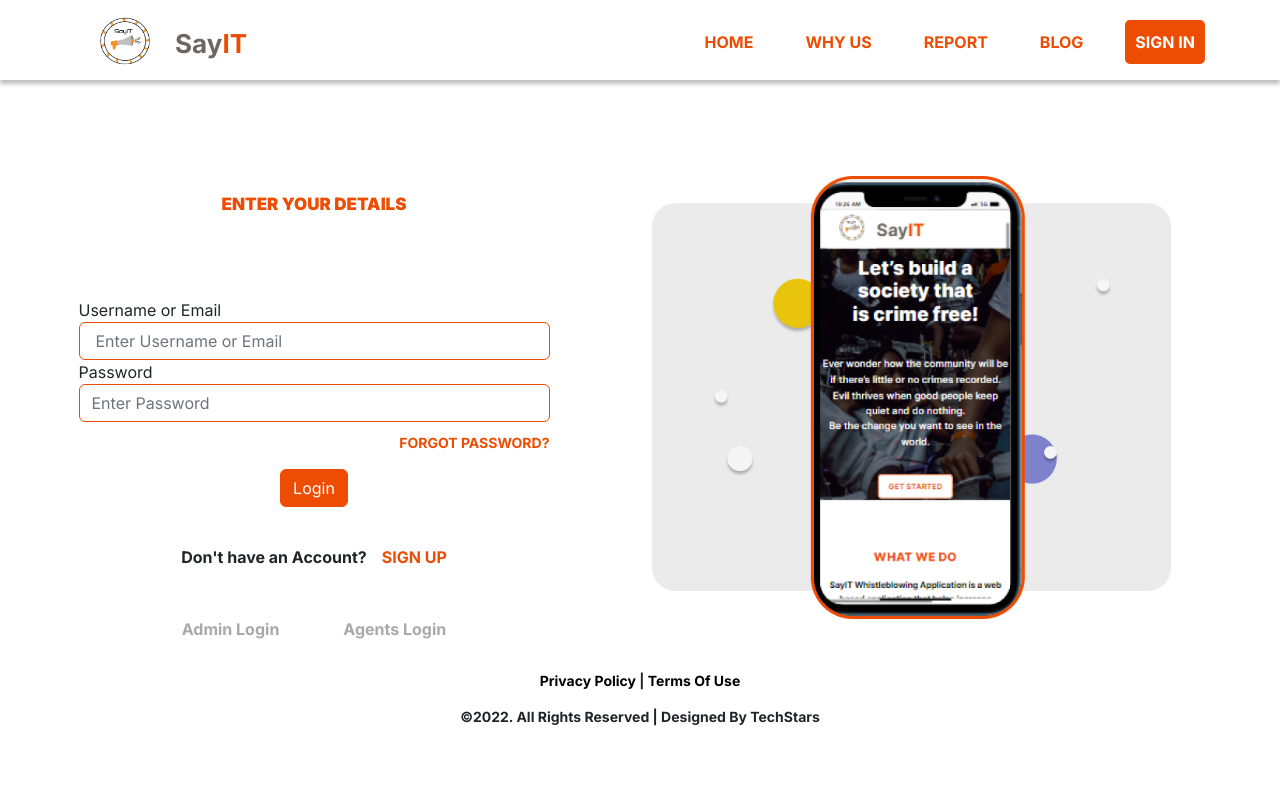
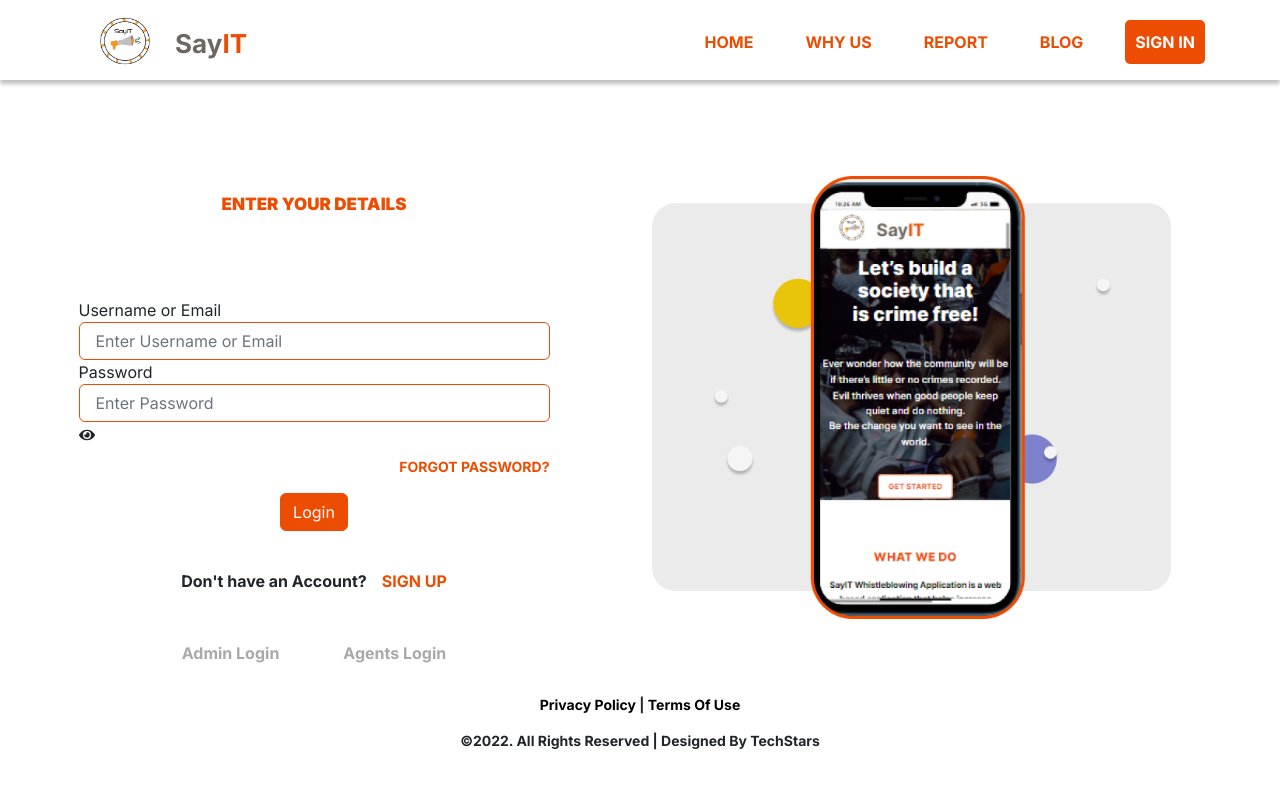
Before and after one commit to godswilludoh/SayIT-React, a React (Create React App) app: page /login in a window 1280 px wide. Shown: the top 788 px of the page. Built offline with nearby package versions, Linux system fonts and the light colour scheme.

Commit message:
worked on get current user

```diff
--- a/src/components/forms/loginform/LoginForm.js
+++ b/src/components/forms/loginform/LoginForm.js
@@ -1,4 +1,4 @@
-import React, { useEffect, useState } from 'react';
+import React, { useState } from 'react';
 import { Formik, Form } from 'formik';
 import TextField from '../TextField';
 import * as Yup from 'yup';
@@ -7,22 +7,29 @@ import 'react-toastify/dist/ReactToastify.css';
 import AdditionalInfo from './AdditionalInfo';
 import { useNavigate } from 'react-router-dom';
 import axios from 'axios';
-import { Link } from "react-router-dom";
+import { Link } from 'react-router-dom';
+import { useAuth } from '../../../components/hooks/useAuth';
+import { FaEye } from 'react-icons/fa';
+import { FaEyeSlash } from 'react-icons/fa';
 
 const SignupForm = () => {
 	const navigate = useNavigate();
-	const [token, setToken] = useState(false);
-	const localToken = JSON.parse(localStorage.getItem('token'));
-	let tokenExists = localToken?.length > 0;
-	useEffect(() => {
-		console.log('Token exists');
-		if (tokenExists) {
-			setToken(true);
-		}
-	}, [tokenExists]);
+	const { auth, setAuth, setUser } = useAuth();
 
-	const displaySignUpNotification = () => {
-		toast.success('Login Successful!', { theme: 'light' });
+	const [showPassword, setShowPassword] = useState(false);
+
+	const togglePassword = () => {
+		setShowPassword(!showPassword);
+	};
+
+	const loginSuccess = () => {
+		toast.success('Login Successful!', { position: toast.POSITION.TOP_CENTER });
+	};
+
+	const loginFailed = (error) => {
+		toast.error(error, {
+			position: toast.POSITION.TOP_CENTER,
+		});
 	};
 
 	const validate = Yup.object({
@@ -66,23 +73,27 @@ const SignupForm = () => {
 							}
 						);
 
-						const { access, refresh } = response.data.tokens;
-						const tokens = [];
-						tokens.push({ access: access.token });
-						tokens.push({ refresh: refresh.token });
-						localStorage.setItem('token', JSON.stringify(tokens));
+						const accessToken = response.data.tokens.access.token;
+						const refreshToken = response.data.tokens.refresh.token;
+						const userObj = response.data.user;
 
-						if (token) {
-							toast.success('Login Successful!', {
-								position: 'top-center',
-							});
+						setAuth({ accessToken, refreshToken });
+						setUser(userObj);
+						loginSuccess();
+
+						if (auth) {
 							navigate('/users');
 						}
-					} catch (error) {
-						console.log(error);
-						toast.error('Login Failed! Please try again', {
-							position: 'top-center',
-						});
+					} catch (err) {
+						if (!err.response) {
+							loginFailed('no server response');
+						} else if (err.response.status === 400) {
+							loginFailed(err.response.message);
+						} else if (err.response.status === 401) {
+							loginFailed(err.response.message);
+						} else {
+							loginFailed('Login Failed');
+						}
 					}
 				}}
 			>
@@ -100,13 +111,17 @@ const SignupForm = () => {
 							<TextField
 								label='Password'
 								name='password'
-								type='password'
+								type={showPassword ? 'password' : 'text'}
 								placeholder='Enter Password'
 								onChange={handleChange}
 								value={values.password}
 							/>
 
-							<Link to={"/userforgotpassword"} className='forForgotPassword'>
+							<span className='toggle-password' onClick={togglePassword}>
+								{showPassword ? <FaEyeSlash /> : <FaEye />}
+							</span>
+
+							<Link to={'/userforgotpassword'} className='forForgotPassword'>
 								FORGOT PASSWORD?
 							</Link>
 
--- /dev/null
+++ b/src/components/hooks/useAuth.js
@@ -0,0 +1,7 @@
+import { useContext } from 'react';
+
+import { AuthContext } from '../../helper/context/AuthContext';
+
+export const useAuth = () => {
+	return useContext(AuthContext);
+};
--- /dev/null
+++ b/src/helper/context/AuthContext.js
@@ -0,0 +1,22 @@
+import { createContext, useState } from 'react';
+import React from 'react';
+
+export const AuthContext = createContext({});
+
+export const AuthProvider = ({ children }) => {
+	const [auth, setAuth] = useState({});
+	const [user, setUser] = useState({});
+
+	return (
+		<AuthContext.Provider
+			value={{
+				auth,
+				setAuth,
+				user,
+				setUser,
+			}}
+		>
+			{children}
+		</AuthContext.Provider>
+	);
+};
--- a/src/index.js
+++ b/src/index.js
@@ -5,13 +5,16 @@ import { BrowserRouter } from 'react-router-dom';
 import { ThemeProvider } from '@material-tailwind/react';
 import 'bootstrap/dist/css/bootstrap.min.css';
 import './components/custom.scss';
+import { AuthProvider } from './helper/context/AuthContext';
 
 const root = ReactDOM.createRoot(document.getElementById('root'));
 root.render(
 	<React.StrictMode>
 		<BrowserRouter>
 			<ThemeProvider>
-				<App />
+				<AuthProvider>
+					<App />
+				</AuthProvider>
 			</ThemeProvider>
 		</BrowserRouter>
 	</React.StrictMode>
--- a/src/pages/users/UserDashboard.js
+++ b/src/pages/users/UserDashboard.js
@@ -1,9 +1,11 @@
 import React from 'react';
 import SidebarUser from '../../components/sidebar/SidebarUser';
 import { DateTime } from '../../helper/date-time/DateTime';
+import { useAuth } from '../../components/hooks/useAuth';
 import './UserDashboard.css';
 
 const UserDashboard = () => {
+	const { user } = useAuth();
 	return (
 		<div className='userdashboard-container'>
 			<SidebarUser />
@@ -27,12 +29,14 @@ const UserDashboard = () => {
 							required
 							capture
 						/>
-						<span className='user-id' id='user-profilename'></span>
+						<span className='user-id' id='user-profilename'>
+							{user.userName}
+						</span>
 					</div>
 				</div>
 				<div className='user-dashboard-container'>
 					<h2>
-						👋 Welcome <span id='user-username'></span>
+						👋 Welcome <span id='user-username'>{user.userName}</span>
 					</h2>
 					<p className='user-secure'>Your data is safe with us 🔐</p>
 					<div className='user-cards'>
@@ -73,99 +77,7 @@ const UserDashboard = () => {
 								</div>
 							</div>
 						</div>
-						{/* <table id="user-table">
-      <tr>
-        <th>S/N</th>
-        <th>Date reported</th>
-        <th>Report ID</th>
-        <th>Sector</th>
-        <th>Action</th>
-      </tr>
-      <tr class="row">
-        <td>1.</td>
-        <td>DD/MM/YYYY MM:HH</td>
-        <td>Report/000001</td>
-        <td class="sector">Finance</td>
-        <td>
-          <div class="table-icons">
-            <div>
-              <a class="report-button view" href="#">View</a>
-            </div>
-            <div>
-              <box-icon name='printer' type='solid'></box-icon>
-            </div>
-          </div>
-        </td>
-      </tr>
 
-      <tr class="row">
-        <td>2.</td>
-        <td>DD/MM/YYYY MM:HH</td>
-        <td>Report/000002</td>
-        <td class="sector">Security</td>
-        <td>
-          <div class="table-icons">
-            <div>
-              <a class="report-button view" href="#">View</a>
-            </div>
-            <div>
-              <box-icon name='printer' type='solid'></box-icon>
-            </div>
-          </div>
-        </td>
-      </tr>
-
-      <tr class="row">
-        <td>3.</td>
-        <td>DD/MM/YYYY MM:HH</td>
-        <td>Report/000003</td>
-        <td class="sector">Finance</td>
-        <td>
-          <div class="table-icons">
-            <div>
-              <a class="report-button view" href="#">View</a>
-            </div>
-            <div>
-              <box-icon name='printer' type='solid'></box-icon>
-            </div>
-          </div>
-        </td>
-      </tr>
-
-      <tr class="row">
-        <td>4.</td>
-        <td>DD/MM/YYYY MM:HH</td>
-        <td>Report/000004</td>
-        <td class="sector">Finance</td>
-        <td>
-          <div class="table-icons">
-            <div>
-              <a class="report-button view" href="#">View</a>
-            </div>
-            <div>
-              <box-icon name='printer' type='solid'></box-icon>
-            </div>
-          </div>
-        </td>
-      </tr>
-
-      <tr class="row">
-        <td>5.</td>
-        <td>DD/MM/YYYY MM:HH</td>
-        <td>Report/000005</td>
-        <td id="reportSector"></td>
-        <td>
-          <div class="table-icons">
-            <div>
-              <a class="report-button view" href="#">View</a>
-            </div>
-            <div>
-              <box-icon name='printer' type='solid'></box-icon>
-            </div>
-          </div>
-        </td>
-      </tr>
-    </table> */}
 						<table id='user-table' className='user-table'></table>
 						<div className='user-pagination'>
 							<a id='prev-button' className='user-pagination-bracket' href='#'>
```
